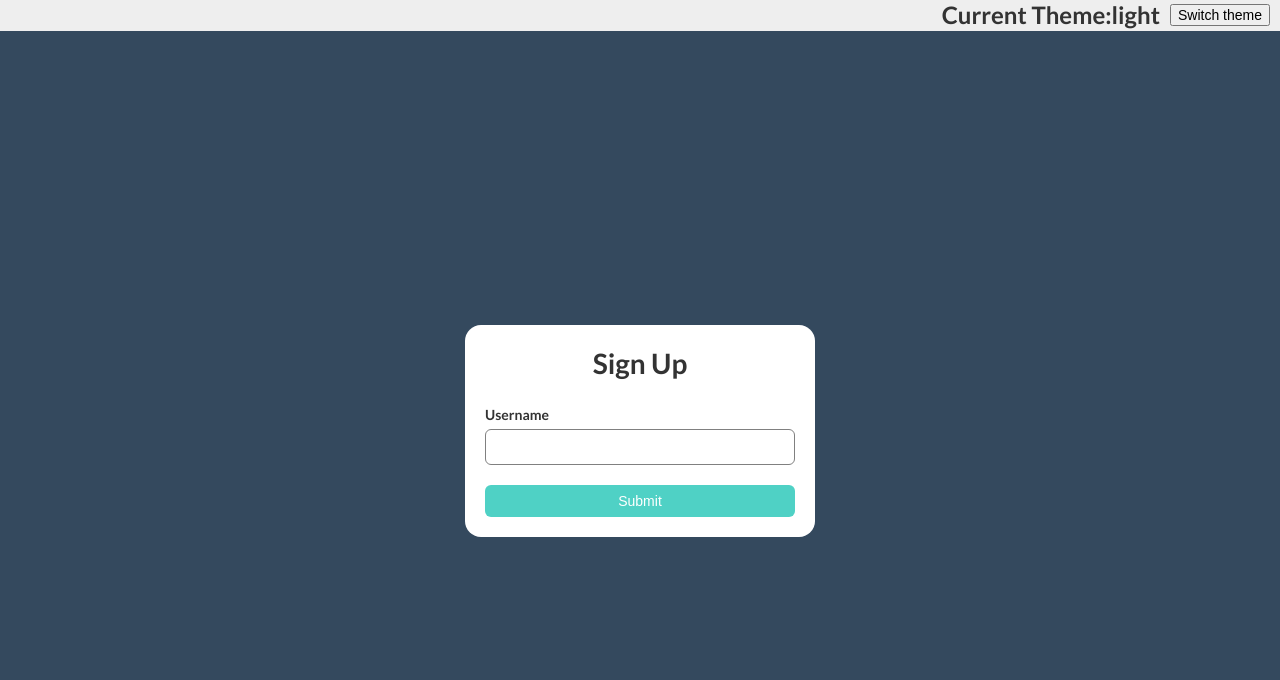
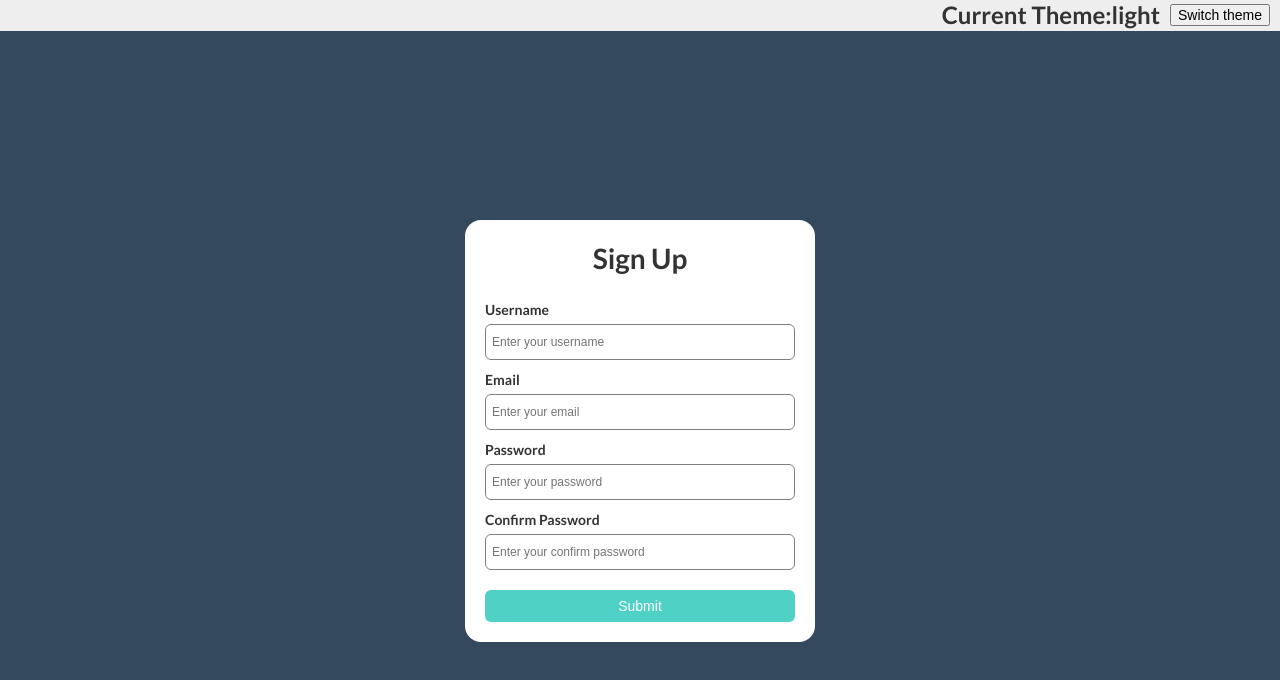
Before and after one commit to fatihece/context-template, a React (Create React App) app: page / in a window 1280 px wide. Shown: the top 680 px of the page. Built offline with nearby package versions, Linux system fonts and the light colour scheme.

Commit message:
created  common form input

```diff
--- a/src/components/form/Form.js
+++ b/src/components/form/Form.js
@@ -1,13 +1,56 @@
-import React from "react";
+import React, { useState } from "react";
 import FormInput from "./FormInput";
 import "./style.css";
 
 const Form = () => {
+  const [values, setValues] = useState({
+    username: "",
+    email: "",
+    password: "",
+    confirm: "",
+  });
+
+  const inputs = [
+    {
+      id: 1,
+      name: "username",
+      type: "text",
+      placeholder: "Enter your username",
+      label:"Username"
+    },
+    {
+      id: 2,
+      name: "email",
+      type: "email",
+      placeholder: "Enter your email",
+      label:"Email"
+    },
+    {
+      id: 3,
+      name: "password",
+      type: "text",
+      placeholder: "Enter your password",
+      label:"Password"
+    },
+    {
+      id: 4,
+      name: "confirm",
+      type: "text",
+      placeholder: "Enter your confirm password",
+      label:"Confirm Password"
+    },
+  ];
+  const onChange = (e) => {
+    e.preventDefault();
+  };
   return (
     <div className="form-container">
       <form>
         <h1>Sign Up</h1>
-        <FormInput />
+        {inputs.map((input) => {
+          return <FormInput  onChange={onChange}  {...input}/>;
+        })}
+
         <button type="submmit">Submit</button>
       </form>
     </div>
--- a/src/components/form/FormInput.js
+++ b/src/components/form/FormInput.js
@@ -1,10 +1,11 @@
 import React from "react";
 import "./style.css";
-function FormInput() {
+function FormInput(props) {
+  const{id,onChange,label,...inputProps} = props
   return (
     <div className="form-input">
-      <label>Username</label>
-      <input type="text" />
+      <label>{label}</label>
+      <input  name={props.name} onChange={onChange} type="text" {...inputProps}/>
     </div>
   );
 }
```
